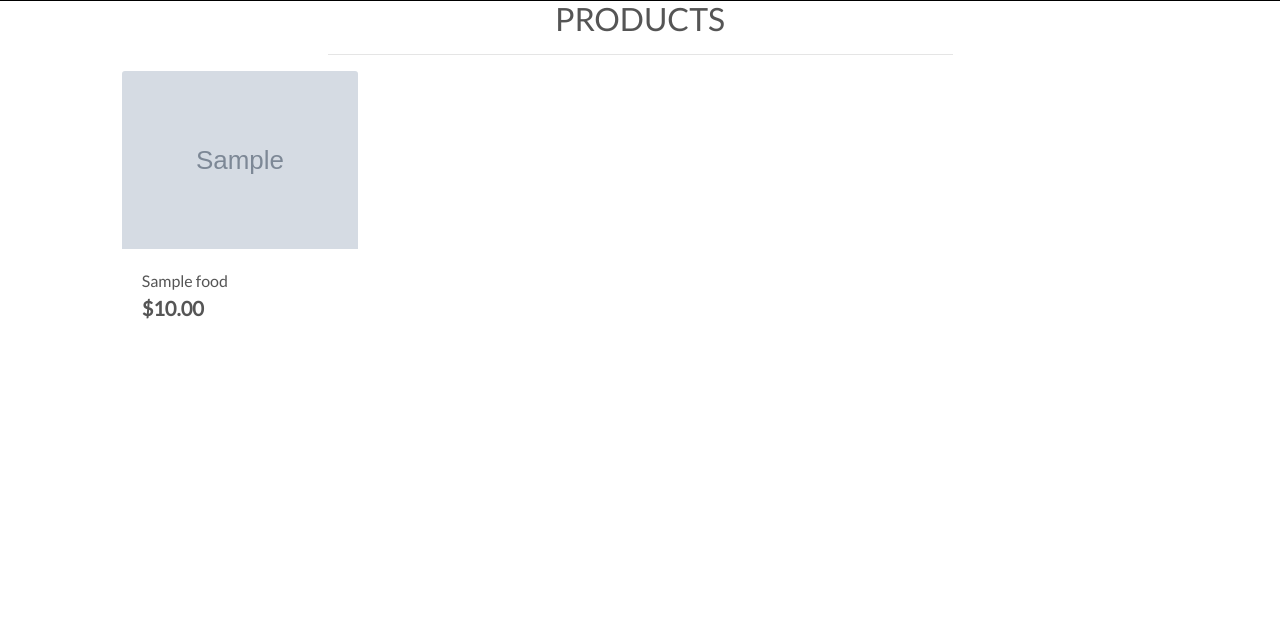
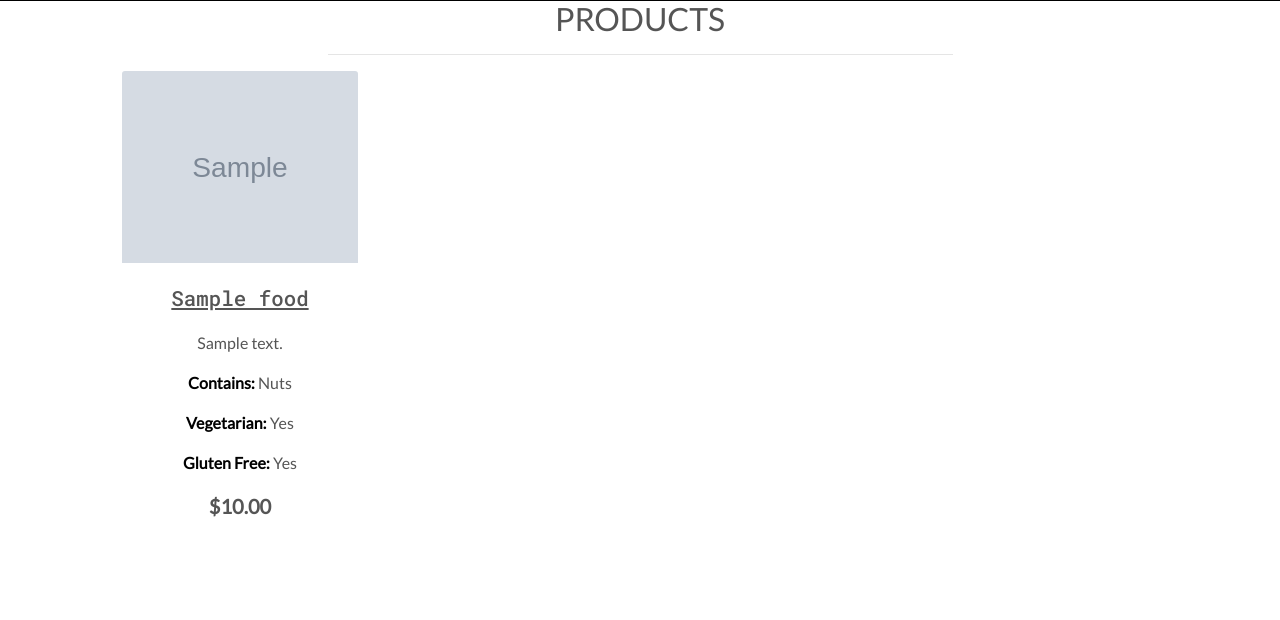
Before and after one commit to seanj06/Burgers-R-Us-P5, a Django app: page /products/ in a window 1280 px wide. Shown: the part 180-800 px from the top of the page. Run offline with Django 3.2, Linux system fonts and the light colour scheme; tables that the repository leaves empty hold one stand-in row (values such as "Sample post"); grey boxes marked "Sample" are stand-in pictures; some libraries are stand-ins or nearby versions.

Commit message:
Add model info and skeleton layout to product page

```diff
--- a/products/templates/products/products.html
+++ b/products/templates/products/products.html
@@ -23,8 +23,8 @@
             <div class="row mt-1 mb-2"></div>
             <div class="row">
                 {% for product in products %}
-                <div class="col-sm-6 col-md-6 col-lg-4 col-xl-3">
-                    <div class="card h-100 border-0">
+                <div class="col-sm-6 col-md-6 col-lg-4 col-xl-3 d-flex">
+                    <div class="card flex-fill h-100 border-0">
                         {% if product.image %}
                         <a href="">
                             <img class="card-img-top img-fluid" src="{{ product.image.url }}" alt="{{ product.name }}">
@@ -35,13 +35,25 @@
                                 alt="{{ product.name }}">
                         </a>
                         {% endif %}
-                        <div class="card-body pb-0">
-                            <p class="mb-0">{{ product.name }}</p>
+                        <div class="card-body pb-0 text-center">
+                            <p class="product-name">{{ product.name }}</p>
+                            <p>{{ product.description }}</p>
+                            <p><strong class="text-black pt-2">Contains:</strong> {{ product.contains }}</p>
+                            {% if product.is_vegetarian %}
+                            <p><strong class="text-black">Vegetarian:</strong> Yes</p>
+                            {% else %}
+                            <p><strong class="text-black">Vegetarian:</strong> No</p>
+                            {% endif %}
+                            {% if product.is_gluten_free %}
+                            <p><strong class="text-black">Gluten Free:</strong> Yes</p>
+                            {% else %}
+                            <p><strong class="text-black">Gluten Free:</strong> No</p>
+                            {% endif %}
                         </div>
                         <div class="card-footer bg-white pt-0 border-0 text-left">
                             <div class="row">
                                 <div class="col">
-                                    <p class="lead mb-0 text-left font-weight-bold">${{ product.price }}</p>
+                                    <p class="lead mb-0 text-left font-weight-bold text-center">${{ product.price }}</p>
                                 </div>
                             </div>
                         </div>
--- a/static/css/base.css
+++ b/static/css/base.css
@@ -87,6 +87,21 @@ body {
     z-index: -1;
 }
 
+/* Products page */
+
+
+.card-img-top {
+    width: 100%;
+    height: 15vw;
+    object-fit: cover;
+}
+
+.product-name {
+    font-size: 1.3rem;
+    text-decoration: underline;
+    font-family: 'Roboto Mono', sans-serif;
+}
+
 /* -------------------------------- Media Queries */
 
 /* Slightly larger container on xl screens */
```
